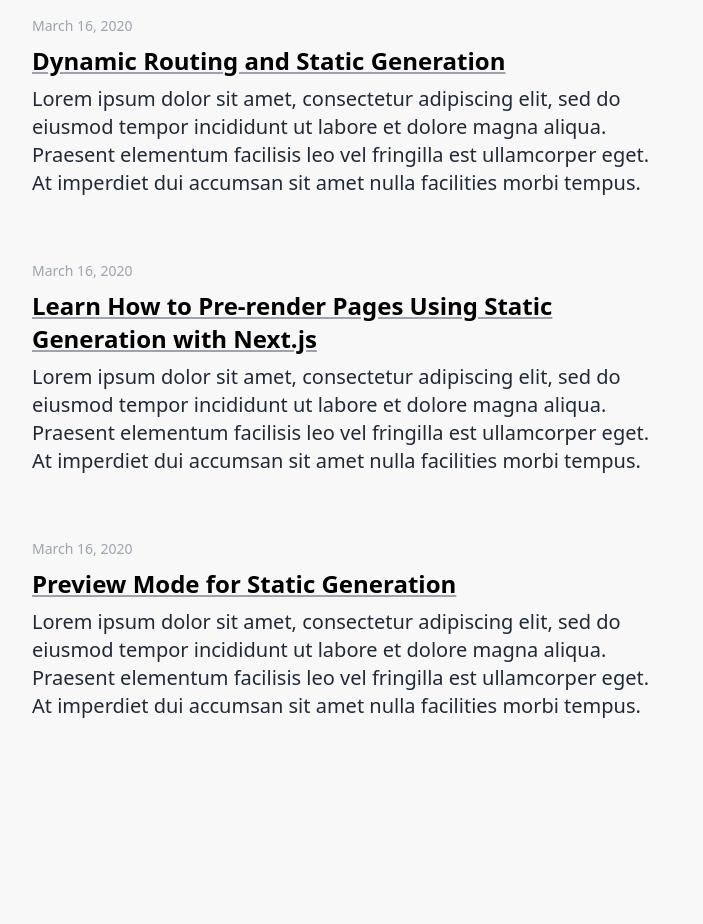
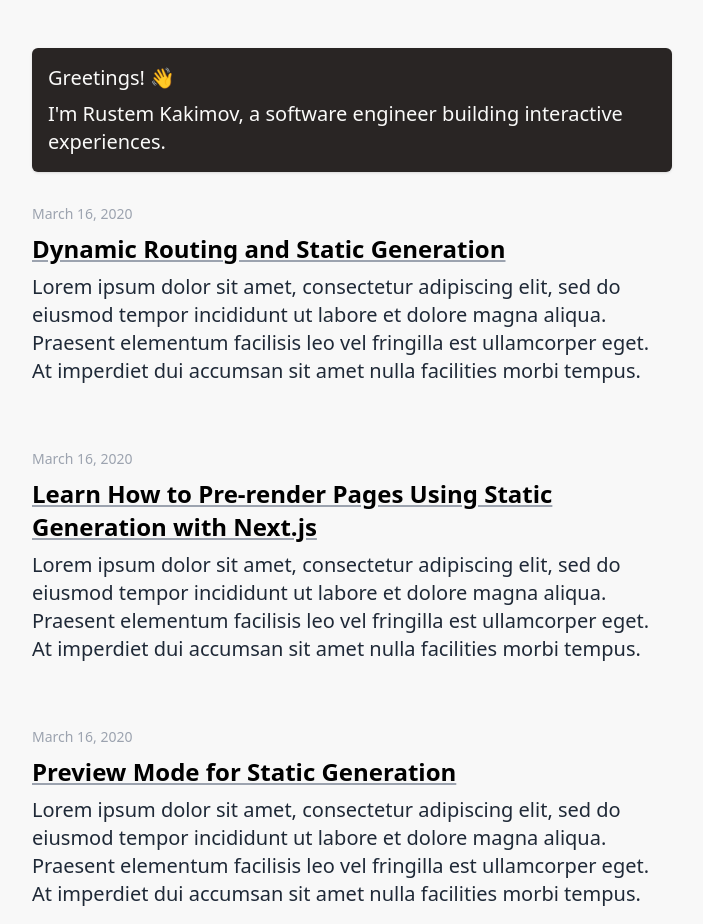
Before and after one commit to ruskakimov/kakimov.com, a Next.js app: page / in a window 1280 px wide. Shown: the whole page, without its empty margins (288-991 px from the left). Before the commit the page ends 800 px from the top, so only its background shows below. Built offline with nearby package versions, Linux system fonts and the light colour scheme.

Commit message:
Add about section

```diff
--- /dev/null
+++ b/components/about.tsx
@@ -0,0 +1,22 @@
+const About = () => {
+  return (
+    <div className="my-8 p-4 bg-stone-800 rounded-md shadow">
+      {/* <img src={picture} className="w-12 h-12 rounded-full mr-4" alt={name} /> */}
+      <Paragraph>Greetings! 👋</Paragraph>
+      <Paragraph>
+        I'm Rustem Kakimov, a software engineer building interactive
+        experiences.
+      </Paragraph>
+    </div>
+  );
+};
+
+const Paragraph = ({ children }: { children: string }) => {
+  return (
+    <p className="text-xl text-stone-50 font-medium mb-2 last-of-type:mb-0">
+      {children}
+    </p>
+  );
+};
+
+export default About;
--- a/pages/index.tsx
+++ b/pages/index.tsx
@@ -3,6 +3,7 @@
 import Head from "next/head";
 import { CMS_NAME } from "../lib/constants";
 import Post from "../interfaces/post";
+import About from "../components/about";
 
 type Props = {
   allPosts: Post[];
@@ -14,6 +15,7 @@
       <Head>
         <title>{`Next.js Blog Example with ${CMS_NAME}`}</title>
       </Head>
+      <About />
       <PostList posts={allPosts} />
     </>
   );
```
